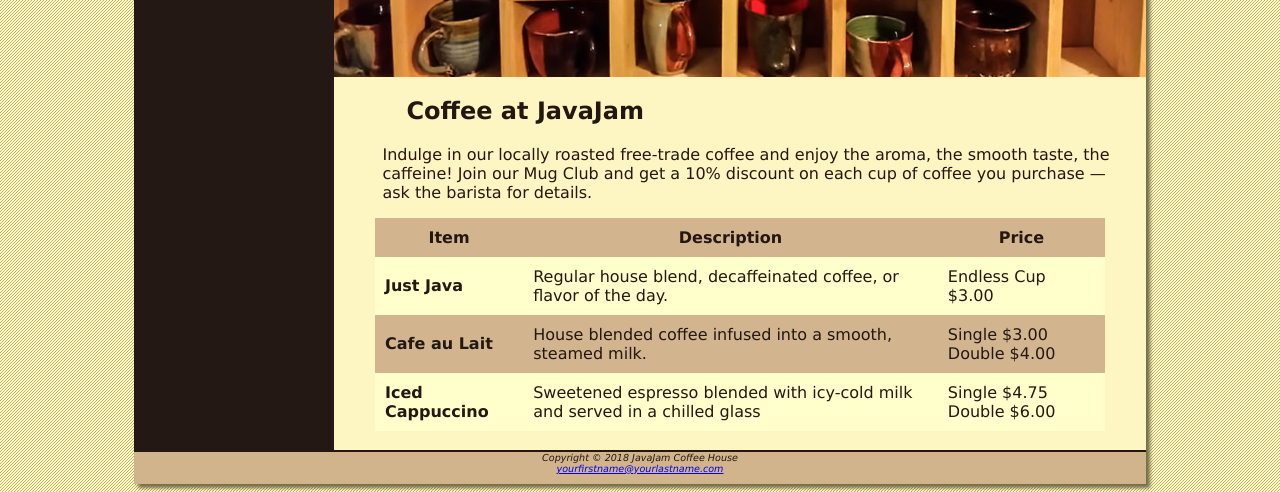
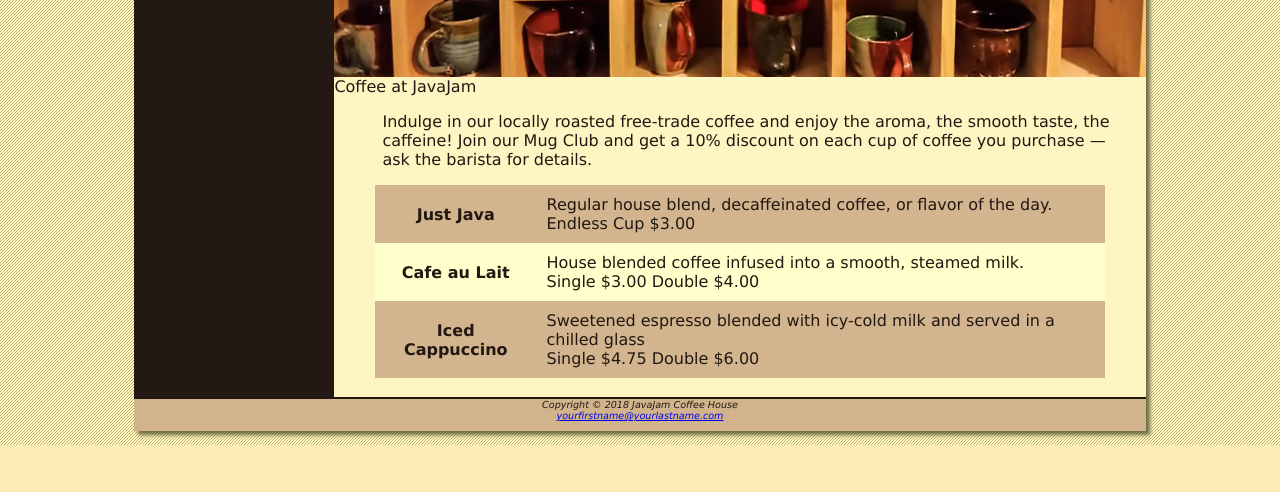
Before and after one commit to Eugene0993/Eugene0993.github.io, a plain HTML site: page menu.html in a window 1280 px wide. Shown: the part 355-847 px from the top of the page. After the commit the page ends 800 px from the top, so only its background shows below. Drawn offline with Linux system fonts and the light colour scheme.

Commit message:
Update menu.html

```diff
--- a/menu.html
+++ b/menu.html
@@ -3,71 +3,62 @@
     <head>
         <meta charset="utf-8">
         <meta name="viewport" content="width=device-width, initial-scale=1.0">
+        <link rel="icon" type="image" href="images/javajamlogo.jpg">
         <title>
             JavaJam Coffee House Menu
         </title>
         <link rel="stylesheet" href="javajam.css">
     </head>
-    <body class="body">
+    <body>
         <div id="wrapper">
 
-            <header class="header">
-                <h1 class="h1">
+            <header>
+                <h1>
                     JavaJam Coffee House
                 </h1>
             </header>
 
-            <nav class="nav">
-                <div class="a:visited">
-                    <div class="a:hover">
-                        <ul class="ul">
-                            <li><a href="index.html" class="a:link">Home</a></li>
-                            <li><a href="menu.html" class="a:link">Menu</a></li>
-                            <li><a href="music.html" class="a:link">Music</a></li>
-                            <li><a href="jobs.html" class="a:link">Jobs</a></li>
-                        </ul>
-                    </div>
-                </div>
+            <nav>
+                <ul>
+                    <li><a href="index.html" class="a:link">Home</a></li>
+                    <li><a href="menu.html" class="a:link">Menu</a></li>
+                    <li><a href="music.html" class="a:link">Music</a></li>
+                    <li><a href="jobs.html" class="a:link">Jobs</a></li>
+                </ul>
             </nav>
 
-            <main class="main">
+            <main>
                 <div id="heromugs"></div>
 
-                <h2 class="mainr">Coffee at JavaJam</h2>
+                <h>Coffee at JavaJam</h2>
 
-                <p class="mainr">Indulge in our locally roasted free-trade coffee and enjoy the aroma, the smooth
+                <p>Indulge in our locally roasted free-trade coffee and enjoy the aroma, the smooth
                     taste, the caffeine! Join our Mug Club and get a 10% discount on each cup of
                     coffee you purchase &mdash; ask the barista for details.</p>
 
-                <table class="table">
+                <table>
 
-                    <tr class="tr">
-                        <th class="th">Item</th>
-                        <th class="th">Description</th>
-                        <th class="th">Price</th>
+                    <tr>
+                        <th> Just Java </th>
+                        <td>Regular house blend, decaffeinated coffee, or flavor of the day.<br>
+                        Endless Cup $3.00</td>
                     </tr>
 
-                    <tr class="tr">
-                        <td class="td"><strong> Just Java </strong></td>
-                        <td class="td">Regular house blend, decaffeinated coffee, or flavor of the day.</td>
-                        <td class="td">Endless Cup $3.00</td>
+                    <tr>
+                        <th> Cafe au Lait </th>
+                        <td>House blended coffee infused into a smooth, steamed milk.<br>
+                        Single $3.00 Double $4.00</td>
                     </tr>
 
-                    <tr class="tr">
-                        <td class="td"><strong>Cafe au Lait </strong></td>
-                        <td class="td">House blended coffee infused into a smooth, steamed milk.</td>
-                        <td class="td" >Single $3.00 Double $4.00</td>
-                    </tr >
-
-                    <tr class="tr">
-                        <td class="td"><strong>Iced Cappuccino </strong></td>
-                        <td class="td">Sweetened espresso blended with icy-cold milk and served in a chilled glass</td>
-                        <td class="td">Single $4.75 Double $6.00</td>
+                    <tr>
+                        <th> Iced Cappuccino </th>
+                        <td>Sweetened espresso blended with icy-cold milk and served in a chilled glass<br>
+                        Single $4.75 Double $6.00</td>
                     </tr>
 
                 </table><br>
             </main>
-            <footer class="footer">
+            <footer>
                 Copyright &copy; 2018 JavaJam Coffee House<br>
                 <a href="mailto:yourfirstname@yourlastname.com">yourfirstname@yourlastname.com</a>
             </footer>
```
